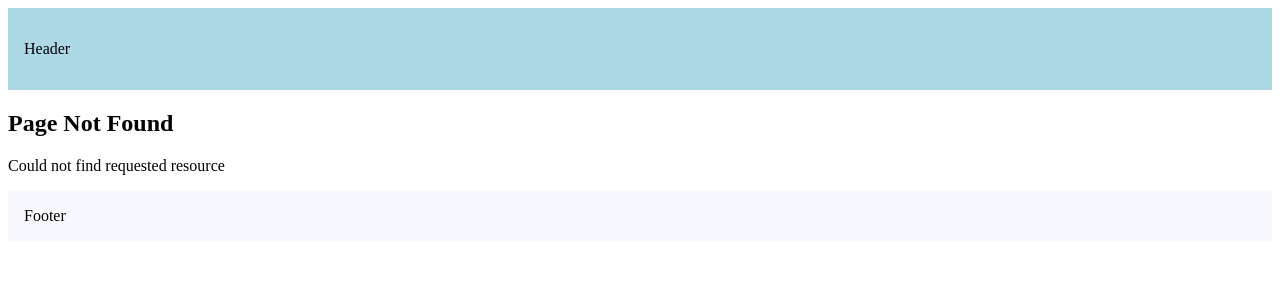
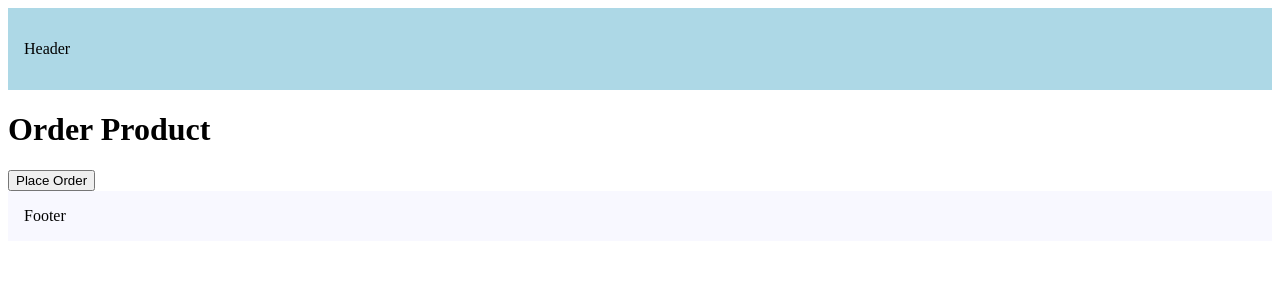
Before and after one commit to KaranRohra/nextjs-codevolution, a Next.js app in the folder routing-demo/: page /order-product in a window 1280 px wide. Before the commit this address had no page. Shown: the top 300 px of the page. Built offline with nearby package versions, Linux system fonts and the light colour scheme.

Commit message:
21 - Navigating Programmatically

```diff
--- /dev/null
+++ b/routing-demo/src/app/order-product/page.tsx
@@ -0,0 +1,20 @@
+"use client";
+import { useRouter } from "next/navigation";
+import React from "react";
+
+const page = () => {
+  const router = useRouter();
+  const handleClick = () => {
+    console.log("Placing your order!");
+    router.push("/");
+  };
+
+  return (
+    <div>
+      <h1>Order Product</h1>
+      <button onClick={handleClick}>Place Order</button>
+    </div>
+  );
+};
+
+export default page;
```
